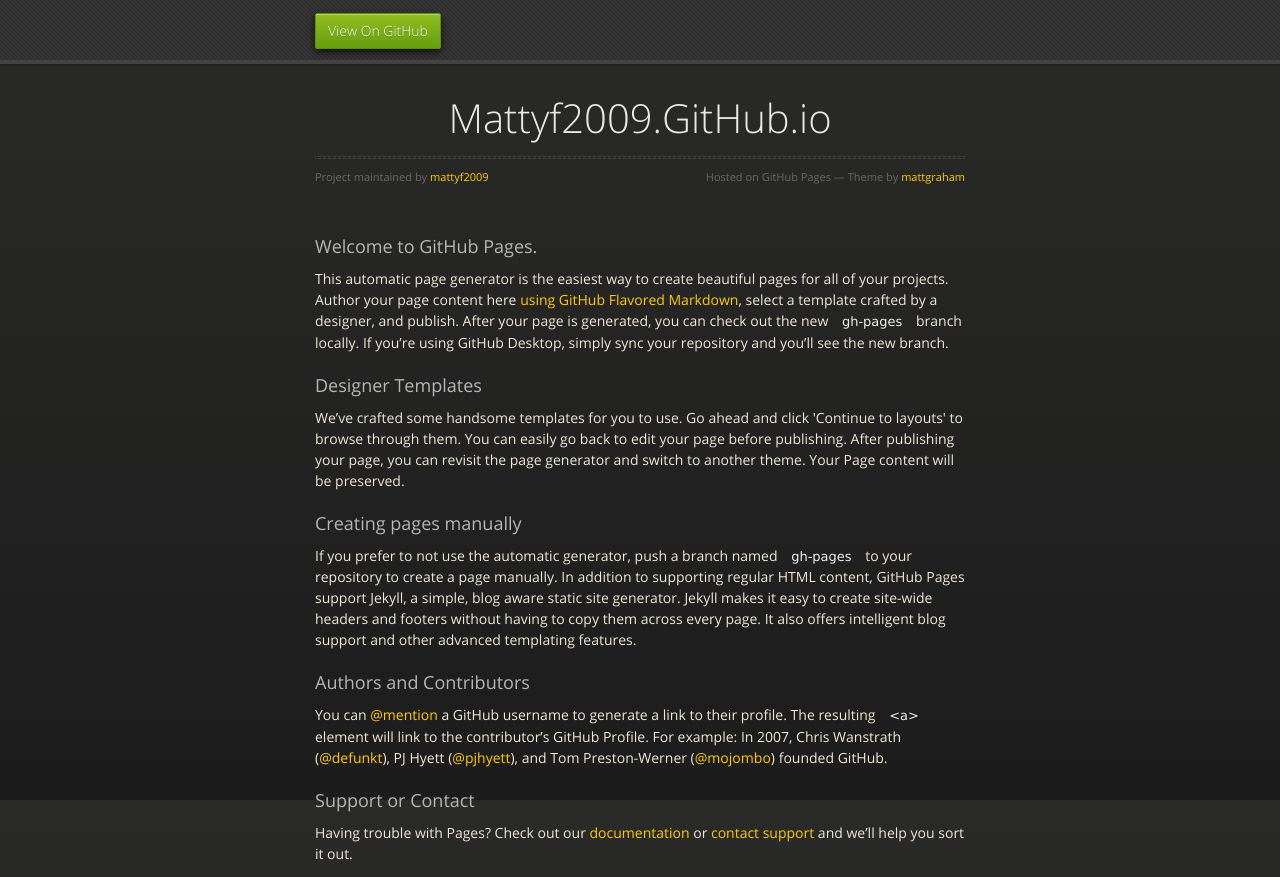
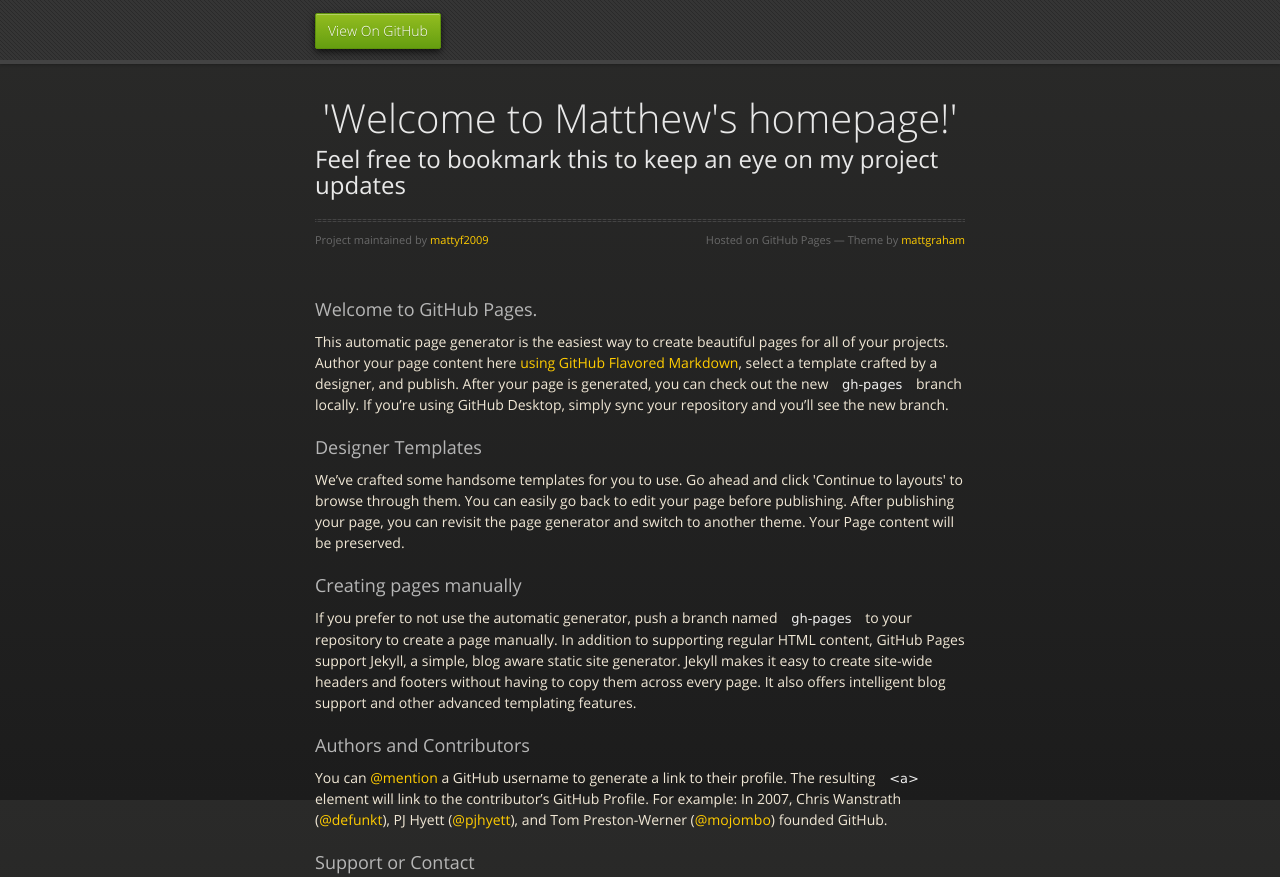
Before and after one commit to mattyf2009/mattyf2009.github.io, a plain HTML site: page index.html in a window 1280 px wide. Shown: the top 877 px of the page. Drawn offline with nearby package versions, Linux system fonts and the light colour scheme.

Commit message:
Added a friendlier title and tagline

```diff
--- a/index.html
+++ b/index.html
@@ -28,7 +28,8 @@
 
       <section>
         <div id="title">
-          <h1>Mattyf2009.GitHub.io</h1>
+          <h1>'Welcome to Matthew's homepage!'</h1>
+          <h2> Feel free to bookmark this to keep an eye on my project updates</h2>
           <p></p>
           <hr>
           <span class="credits left">Project maintained by <a href="https://github.com/mattyf2009">mattyf2009</a></span>
```
